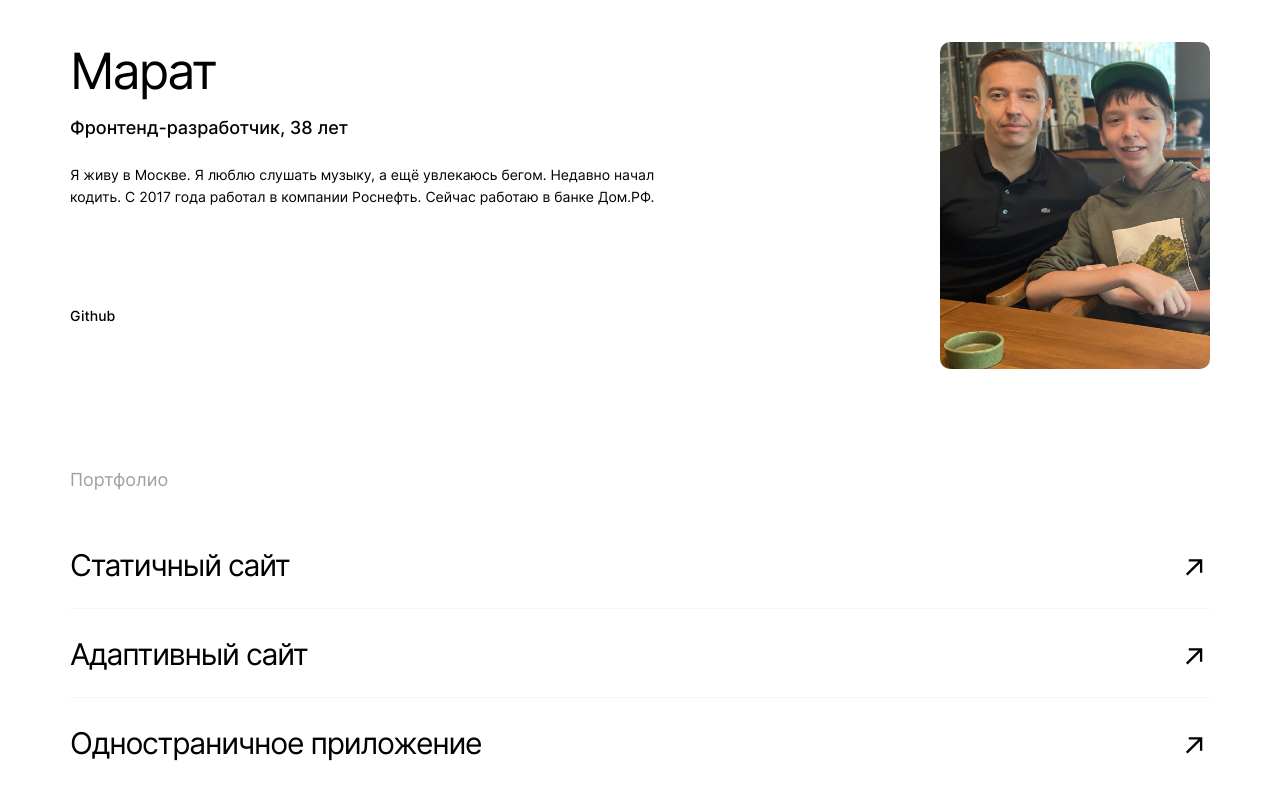
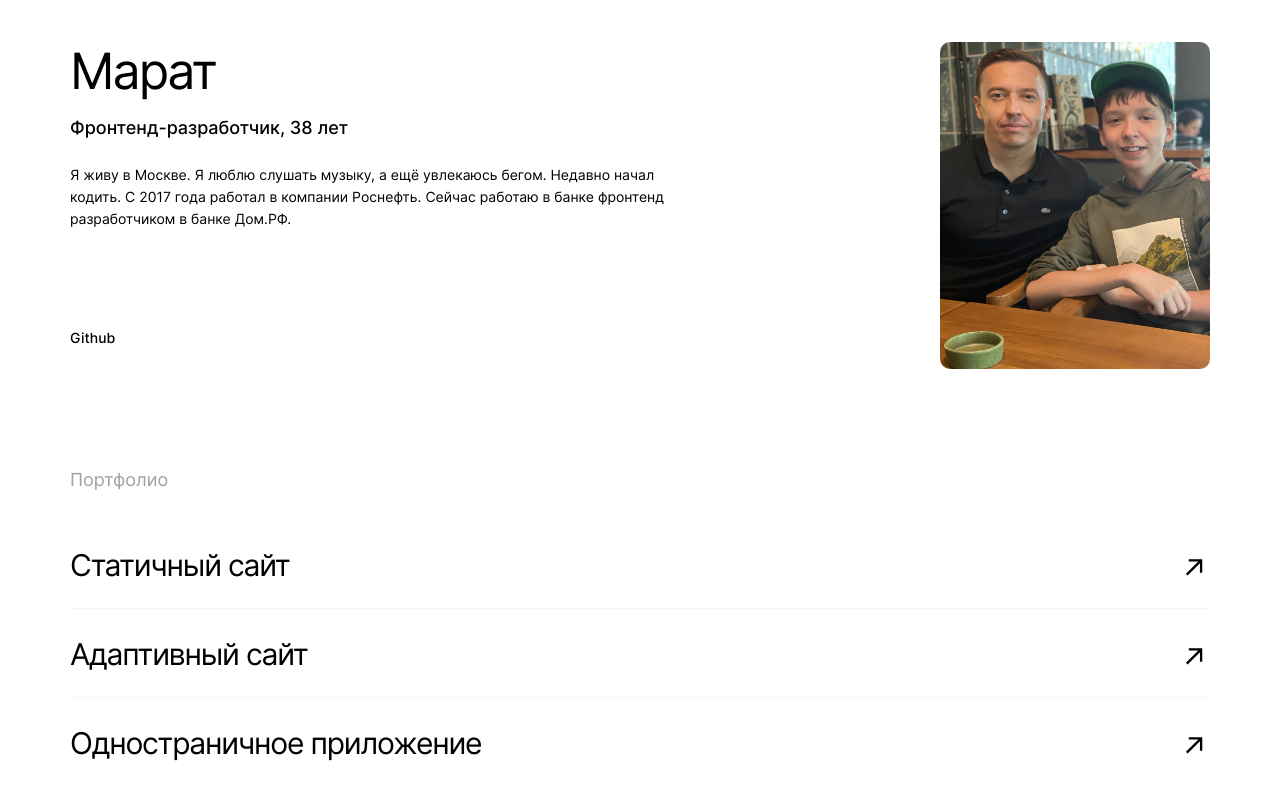
Before and after one commit to Filin1985/movies-explorer-frontend, a React (Create React App) app: page / in a window 1280 px wide. Shown: the part 2081-2881 px from the top of the page. Built offline with nearby package versions, Linux system fonts and the light colour scheme; no server answers.

Commit message:
fix: Фиксированные значения вынесены в константы

```diff
--- a/src/components/App/App.jsx
+++ b/src/components/App/App.jsx
@@ -113,6 +113,7 @@ function App() {
     setIsFetching(true)
     try {
       const response = await auth.loginUser(email, password)
+      console.log(response);
       if (response.ok) {
         setTooltip({
           text: VALIDATION_MESSAGES_BACKEND[response.status],
--- a/src/components/Main/AboutMe/AboutMe.jsx
+++ b/src/components/Main/AboutMe/AboutMe.jsx
@@ -10,7 +10,7 @@ const AboutMe = ({ scroll }) => {
                 <div className='profile__info' >
                     <h3 className='profile__name'>Марат</h3>
                     <h4 className='profile__prof'>Фронтенд-разработчик, 38 лет</h4>
-                    <p className='profile__text'>Я живу в Москве. Я люблю слушать музыку, а ещё увлекаюсь бегом. Недавно начал кодить. &shy;С 2017 года работал в компании Роснефть. Сейчас работаю в банке Дом.РФ.</p>
+                    <p className='profile__text'>Я живу в Москве. Я люблю слушать музыку, а ещё увлекаюсь бегом. Недавно начал кодить. &shy;С 2017 года работал в компании Роснефть. Сейчас работаю в банке фронтенд разработчиком в банке Дом.РФ.</p>
                     <Link className='profile__github' target='_blank' to='https://github.com/Filin1985'>Github</Link>
                 </div>
                 <img className='profile__photo' src={profilePicture} alt="Фото автора" />
--- a/src/utils/api/Auth.js
+++ b/src/utils/api/Auth.js
@@ -50,6 +50,5 @@ class Auth {
 }
 
 export const auth = new Auth({
-  // url: 'https://api.my.places.nomoredomains.sbs',
-  url: 'http://localhost:3001',
+  url: 'https://api.my.places.nomoredomains.sbs',
 })
--- a/src/utils/api/MainApi.js
+++ b/src/utils/api/MainApi.js
@@ -77,8 +77,7 @@ class MainApi {
 }
 
 export const mainApi = new MainApi({
-  url: 'http://localhost:3001',
-  // url: 'https://api.my.places.nomoredomains.sbs',
+  url: 'https://api.my.places.nomoredomains.sbs',
   headers: {
     'Content-Type': 'application/json',
   },
```
